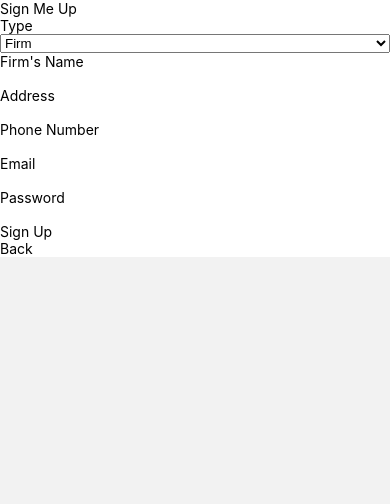
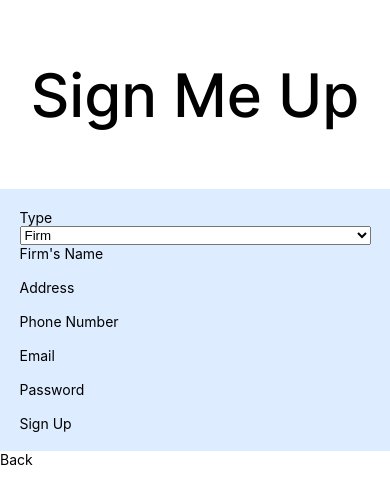
Before and after one commit to guillemsarda/What2Do, a React Native app in the folder client-side/: screen /SignUp in a window 390 px wide. Shown: the top 504 px of the page. Built offline with nearby package versions, Linux system fonts and the light colour scheme.

Commit message:
style: Change absolute measures

```diff
--- a/client-side/components/SignUp.js
+++ b/client-side/components/SignUp.js
@@ -26,8 +26,9 @@ export const SignUp = ({ navigation }) => {
   // const { control, handleSubmit } = useForm();
 
   return (
-    <SafeAreaView style={styles.general}>
-      <Text>Sign Me Up</Text>
+    <SafeAreaView style={styles.screen}>
+      <Text style={styles.title}>Sign Me Up</Text>
+      <View style={styles.form}>
         <Text>Type</Text>
         <Picker
           selectedValue={selectedType}
@@ -50,6 +51,7 @@ export const SignUp = ({ navigation }) => {
         <Pressable>
           <Text>Sign Up</Text>
         </Pressable>
+      </View>
       <Pressable
         title="Back"
         onPress={() => {
@@ -63,7 +65,20 @@ export const SignUp = ({ navigation }) => {
 };
 
 const styles = StyleSheet.create({
-  general: {
-    backgroundColor: "white",
+  screen: {
+    backgroundColor: "#ffffff",
+    flex: 1,
+  },
+  title: {
+    fontFamily: "Inter-Medium, sans-serif",
+    fontSize: 60,
+    fontWeight: "500",
+    textAlign: "center",
+    marginTop: "15%",
+    marginBottom: "15%",
+  },
+  form: {
+    backgroundColor: "#DDECFE",
+    padding: "5%",
   },
 });
--- a/client-side/components/Welcome.js
+++ b/client-side/components/Welcome.js
@@ -47,26 +47,26 @@ const styles = StyleSheet.create({
     fontSize: 60,
     fontWeight: "500",
     textAlign: "center",
-    marginTop: 60,
-    marginBottom: 40,
+    marginTop: "15%",
+    marginBottom: "15%",
   },
   subtitle: {
     fontFamily: "Inter-Medium, sans-serif",
     fontSize: 30,
     textAlign: "center",
-    marginTop: 30,
-    marginBottom: 30,
+    marginTop: "5%",
+    marginBottom: "8%",
   },
   view_buttons: {
     alignItems: "center",
   },
   button: {
-    width: 250,
-    height: 130,
+    width: "60%",
+    height: "180%",
     alignItems: "center",
     justifyContent: "center",
     borderRadius: 15,
-    marginBottom: 15,
+    marginBottom: "3%",
   },
   text_button: {
     fontFamily: "Inter-Light",
```
Lines whose indentation alone changed are shown as unchanged.
